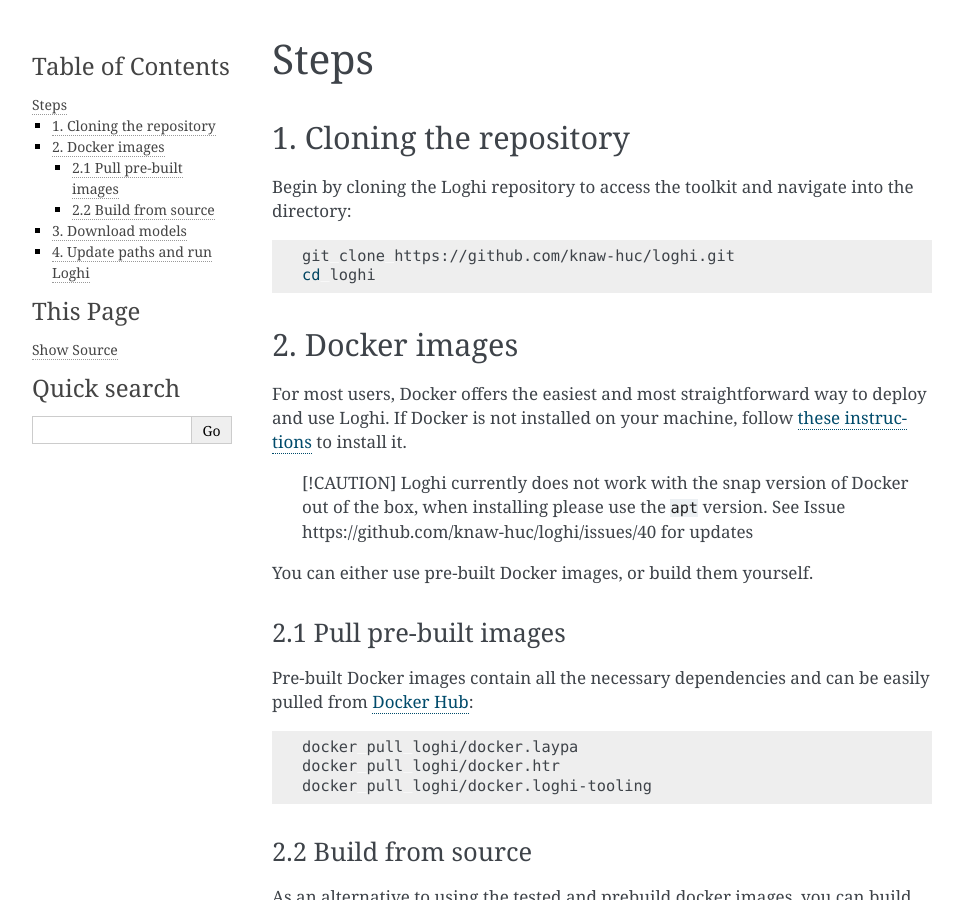
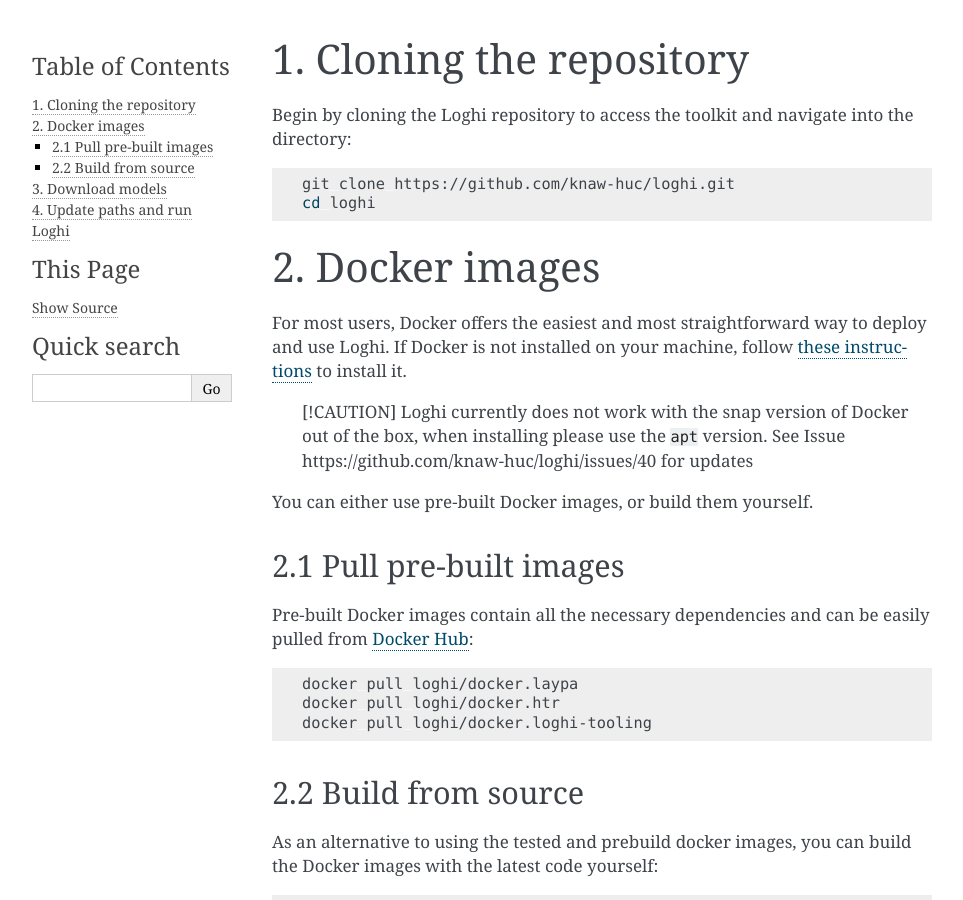
Before and after one commit to rvankoert/loghi, a Sphinx documentation site: the page built from docs/installation/steps.md, in a window 1280 px wide and 900 px high. Shown: the whole window, without its empty margins (148-1111 px from the left). Built offline with Sphinx 7.4.7, drawn with Linux system fonts in a browser that asks for light colours.

Commit message:
try out heading display

```diff
--- a/docs/installation/steps.md
+++ b/docs/installation/steps.md
@@ -1,5 +1,3 @@
-# Steps
-
 ## 1. Cloning the repository
 Begin by cloning the Loghi repository to access the toolkit and navigate into the directory:
 
```
